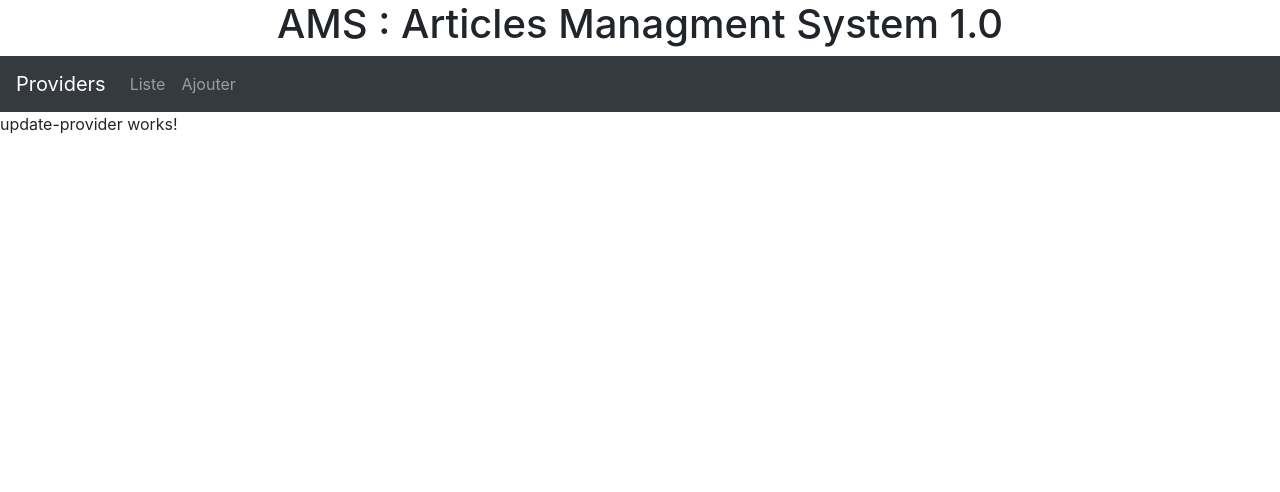
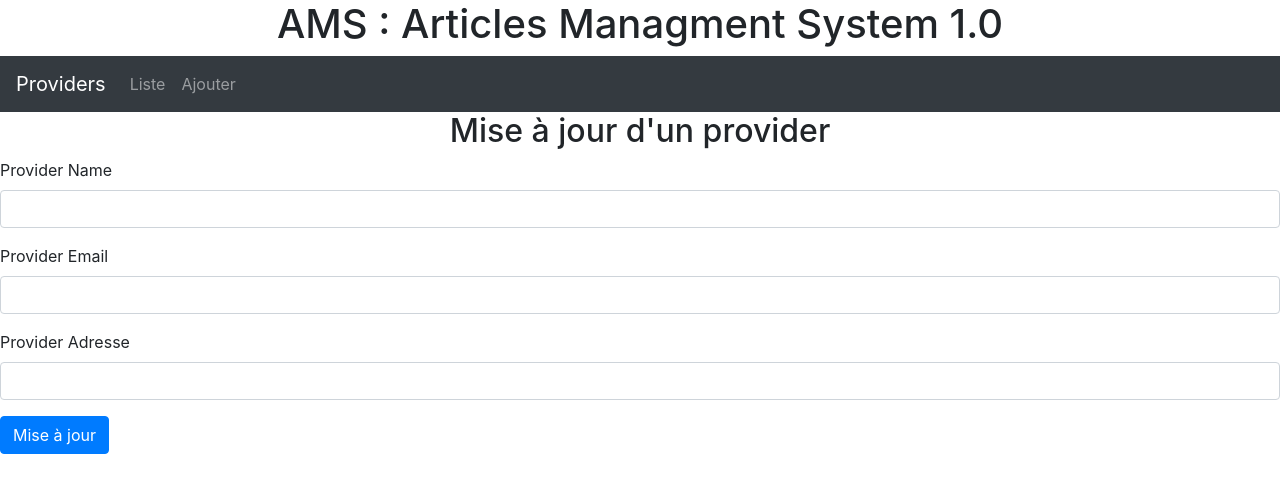
Before and after one commit to MezghichGit/frontend, an Angular app: page /updateProvider/1 in a window 1280 px wide. Shown: the top 492 px of the page. Built offline with nearby package versions, Linux system fonts and the light colour scheme; no server answers.

Commit message:
update provider

```diff
--- a/src/app/add-provider/add-provider.component.html
+++ b/src/app/add-provider/add-provider.component.html
@@ -1,3 +1,5 @@
+<h2 align="center">Ajouter un nouveau provider</h2>
+
 <div class="container">
 
   <form #myform="ngForm" (ngSubmit)="createProvider(myform)">
--- a/src/app/update-provider/update-provider.component.html
+++ b/src/app/update-provider/update-provider.component.html
@@ -1 +1,17 @@
-<p>update-provider works!</p>
+<h2 align="center">Mise à jour d'un provider</h2>
+<form (ngSubmit)="updateProvider()">
+  <div class="form-group">
+    <label for="providerName">Provider Name </label>
+    <input [(ngModel)]="name" name="providerName" size="20" type="text" class="form-control" id="providerName" />
+  </div>
+  <div class="form-group">
+    <label for="providerEmail">Provider Email </label>
+    <input [(ngModel)]="email" name="providerEmail" size="20" type="text" class="form-control" id="providerEmail" />
+  </div>
+  <div class="form-group">
+    <label for="providerAdress">Provider Adresse </label>
+    <input [(ngModel)]="adress" name="providerAdress" size="20" type="text" class="form-control" id="providerAdress" />
+  </div>
+  <input [(ngModel)]="id" name="providerId" type="hidden" />
+  <button class="btn btn-primary">Mise à jour</button>
+</form>
--- a/src/app/update-provider/update-provider.component.ts
+++ b/src/app/update-provider/update-provider.component.ts
@@ -1,5 +1,6 @@
 import { Component, OnInit } from '@angular/core';
-
+import { ProviderService } from './../services/provider.service';
+import { Router, ActivatedRoute } from '@angular/router';
 @Component({
   selector: 'app-update-provider',
   templateUrl: './update-provider.component.html',
@@ -7,9 +8,47 @@ import { Component, OnInit } from '@angular/core';
 })
 export class UpdateProviderComponent implements OnInit {
 
-  constructor() { }
+  public id;
+  public providerToUpdate;
+  public name;
+  public email;
+  public adress;
 
-  ngOnInit(): void {
+  constructor(private service: ProviderService, private router: Router, private activatedroute: ActivatedRoute) { }
+
+
+  ngOnInit() {
+    this.activatedroute.paramMap.subscribe(
+      params => {
+        this.id = params.get('id');  // récupération de lid
+
+        this.providerToUpdate = this.service.getProvider(this.id).subscribe(
+          response => {
+            //console.log(response);
+            this.name = response["name"];
+            this.email = response["email"];
+            this.adress = response["address"];
+          }
+        );
+
+      }
+    );
+  }
+
+  updateProvider() {
+    this.providerToUpdate = {
+      'name': this.name,
+      'email': this.email,
+      'address': this.adress,
+      'id': this.id
+    }
+    this.service.updateProvider(this.providerToUpdate).subscribe(
+      response => {
+        console.log(response);
+        this.router.navigate(['listProvider']);
+      }
+    );
+
   }
 
 }
```
